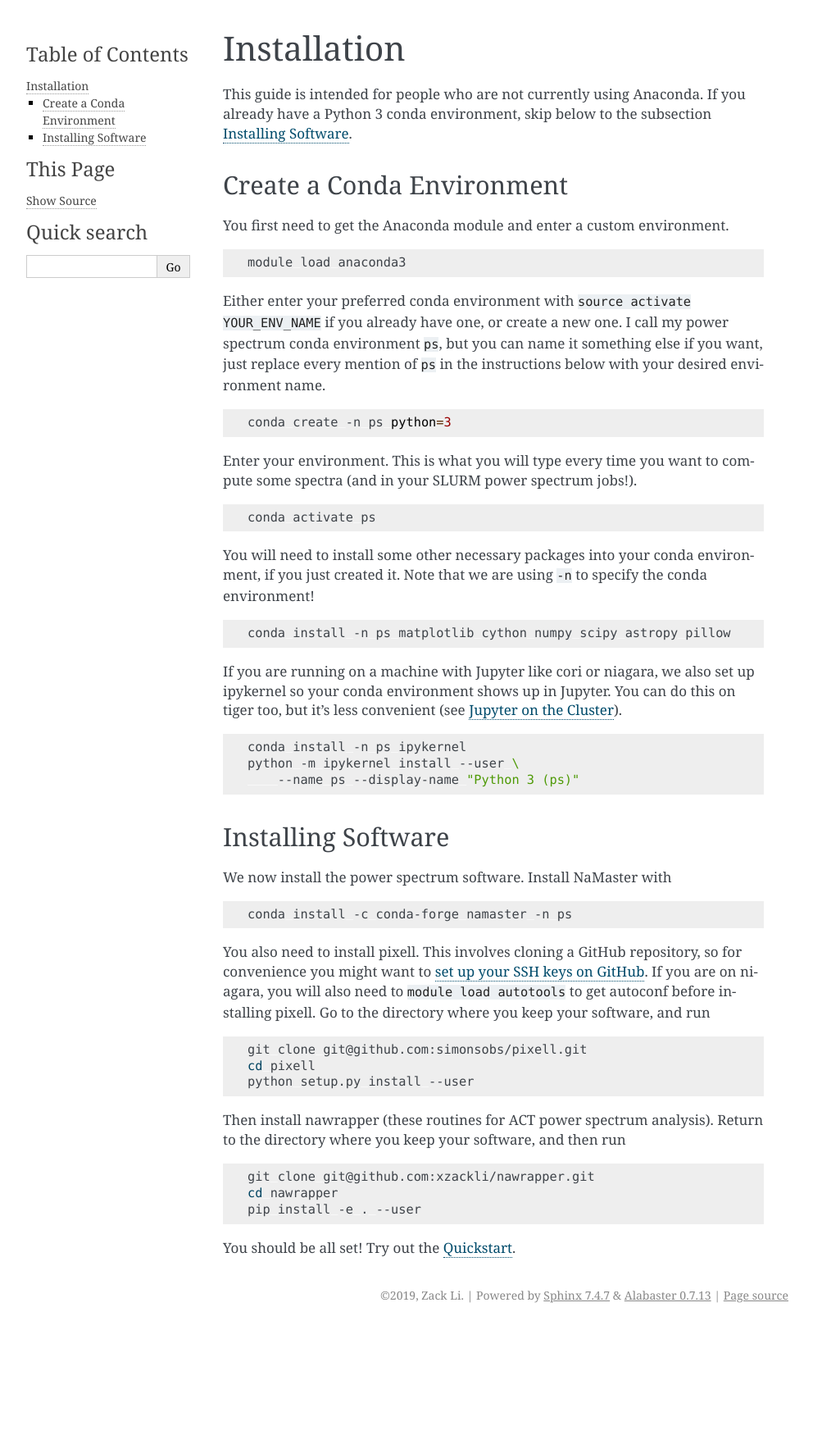
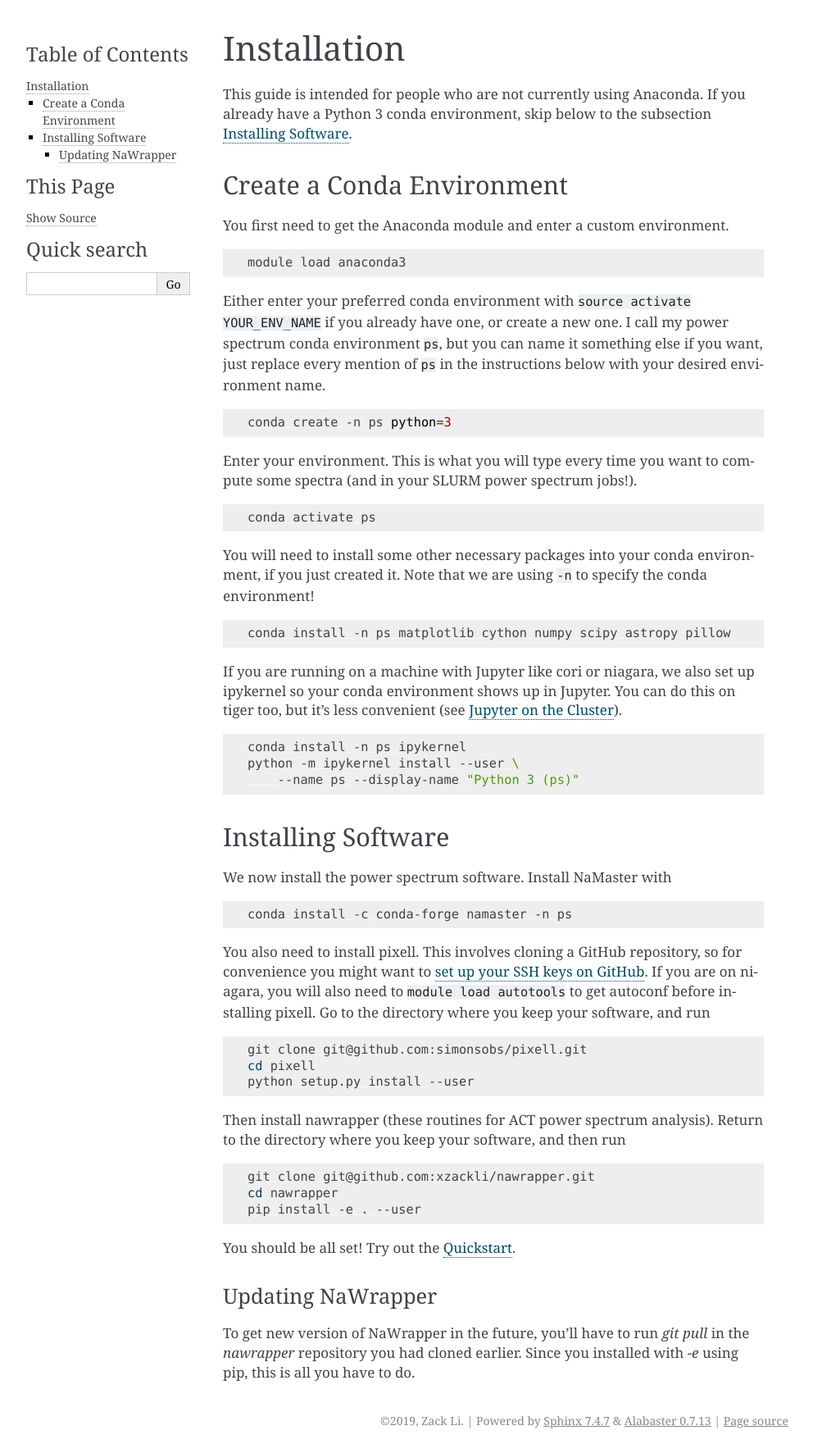
Before and after one commit to xzackli/nawrapper, a Sphinx documentation site: the page built from docs/source/usage/installation.rst, in a window 1280 px wide. Shown: the whole page at 82% size, without its empty margins (148-1140 px from the left). Built offline with Sphinx 7.4.7, drawn with Linux system fonts in a browser that asks for light colours; before the commit the page ends 1619 px from its top, so only the background shows below that.

Commit message:
instructions on updating the software in docs

```diff
--- a/docs/source/usage/installation.rst
+++ b/docs/source/usage/installation.rst
@@ -87,6 +87,16 @@ the directory where you keep your software, and then run
 
 You should be all set! Try out the :ref:`quickstart`.
 
+
+
+Updating NaWrapper
+~~~~~~~~~~~~~~~~~~
+To get new version of NaWrapper in the future, you'll have to run `git pull` in
+the `nawrapper` repository you had cloned earlier. Since you installed with `-e`
+using pip, this is all you have to do.
+
+
+
 .. _NaMaster: https://github.com/LSSTDESC/NaMaster
 .. _documentation: http://physics.princeton.edu/~zequnl/nawrapper/docs/build/html/index.html
 .. _Jupyter on the Cluster: https://oncomputingwell.princeton.edu/2018/05/jupyter-on-the-cluster/
```
Also changed, not shown: docs/source/_static/noise_power.png, 1 other file.
